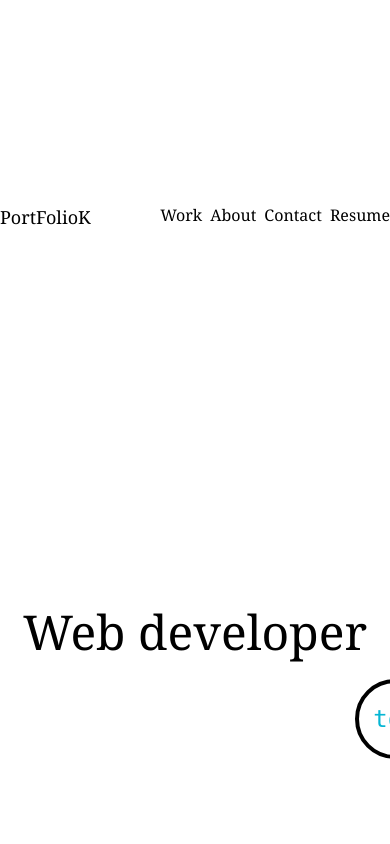
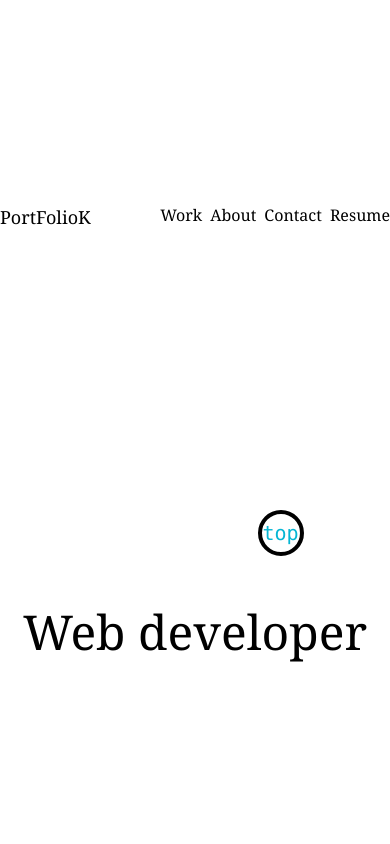
Before and after one commit to 07Vishwakarma/PortfolioWebsite, a plain HTML site: page index.html in a window 390 px wide. Shown: the top 844 px of the page. Drawn offline with nearby package versions, Linux system fonts and the light colour scheme.

Commit message:
fourth update

```diff
--- a/index.html
+++ b/index.html
@@ -11,8 +11,8 @@
 
 <div class="w-full">
     <!-- cursor pointer right side -->
-    <div class=" h-[88px] w-[88px] rounded-full border-4 cursor-pointer border-white flex justify-center items-center fixed top-[80%] left-[90%] z-[999]">
-        <a href="#home"  class="h-full w-full flex justify-center items-center text-cyan-500 text-2xl font-mono border-black p-1 border-4 rounded-full">
+    <div class="h-[54px] sm:h-[88px] w-[54px] sm:w-[88px] rounded-full border-4 cursor-pointer border-white flex justify-center items-center fixed top-[60%] left-[65%] sm:fixed sm:top-[80%] sm:left-[90%] z-[999]">
+        <a href="#home"  class="h-full w-full flex justify-center items-center text-cyan-500 text-xl sm:text-2xl font-mono border-black p-1 border-4 rounded-full">
             top
         </a>
     </div>
```
